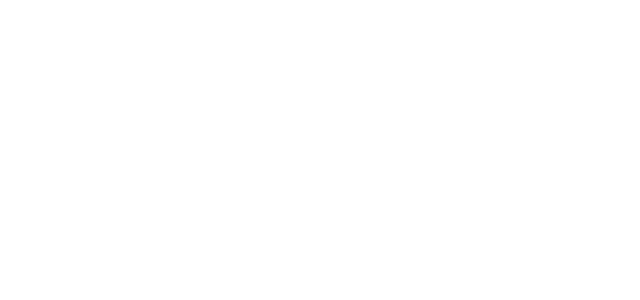
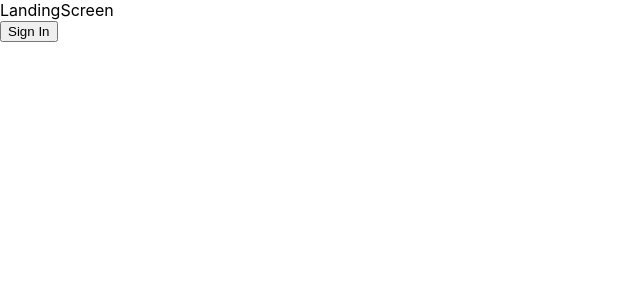
Before and after one commit to Bamboozle-jpg/ACMHacks2023, a React (Create React App) app: page /3 in a window 1280 px wide. Before the commit this address had no page. Shown: the top 300 px of the page, without its empty margins (0-640 px from the left). Built offline with nearby package versions, Linux system fonts and the light colour scheme.

Commit message:
adding LandingScreen

```diff
--- a/src/App.js
+++ b/src/App.js
@@ -8,6 +8,8 @@
 import TestPage1 from './pages/TestPage1.jsx';
 import TestPage2 from './pages/TestPage2.jsx';
 
+import LandingScreen from './pages/LandingScreen';
+
 import MainPage from './pages/MainPage.jsx';
 
 function App() {
@@ -17,6 +19,7 @@
         <Route path="/" element={ <MainPage/>} />
         <Route path="/1" element={ <TestPage1/>} />
         <Route path="/2" element={ <TestPage2/>} />
+        <Route path="/3" element={ <LandingScreen/>} />
       </Routes>
     </div>
   );
--- /dev/null
+++ b/src/pages/LandingScreen.jsx
@@ -0,0 +1,16 @@
+import React from 'react'
+
+import { useNavigate } from 'react-router-dom'
+
+function LandingScreen() {
+  const nav = useNavigate();
+
+  return (
+    <div>
+    LandingScreen <br></br>
+    <button onClick={ () => nav( "/1" ) }>Sign In</button>
+    </div>
+  )
+}
+
+export default LandingScreen
```
